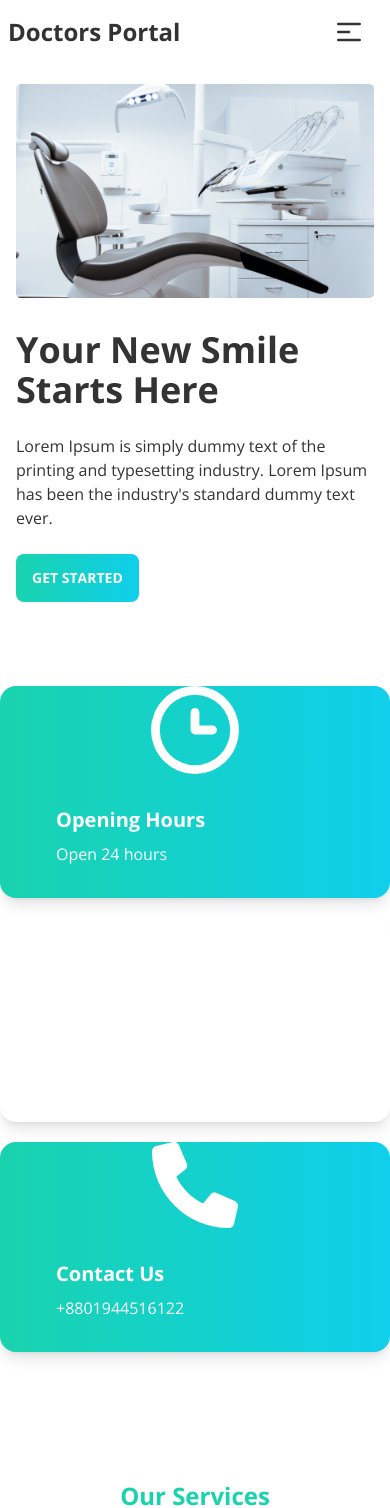
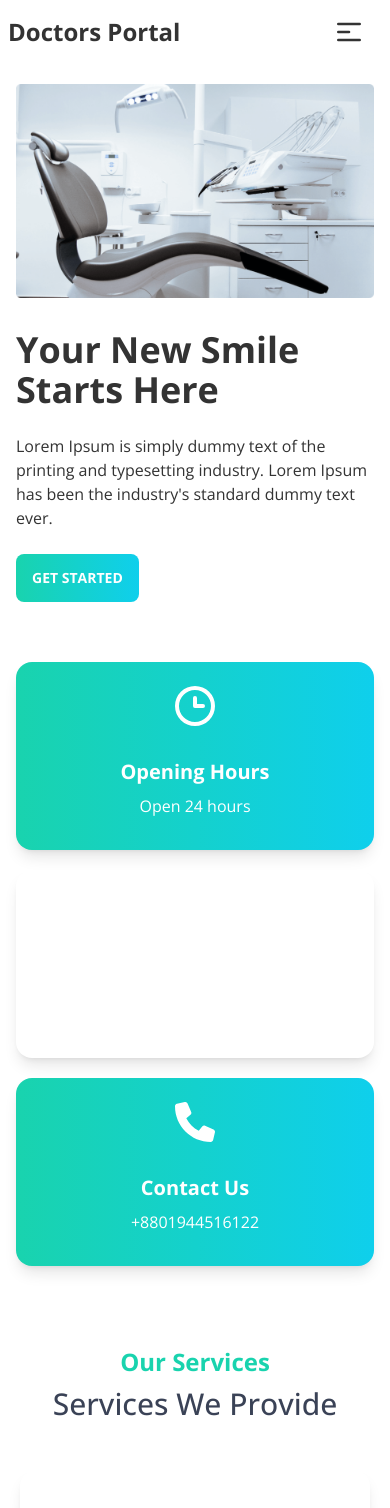
Before and after one commit to technayan/doctors-portal, a React (Create React App) app: page / in a window 390 px wide. Shown: the top 1508 px of the page. Built offline with nearby package versions, Linux system fonts and the light colour scheme.

Commit message:
Responsive issues fixed before testimonial section

```diff
--- a/src/Pages/Home/Info/Info.js
+++ b/src/Pages/Home/Info/Info.js
@@ -7,7 +7,7 @@ import './Info.css';
 
 const Info = () => {
     return (
-        <div className='grid grid-cols-1 md:grid-cols-3 gap-5 py-16 info-area'>
+        <div className='grid grid-cols-1 md:grid-cols-3 gap-5 mx-4 py-10 md:py-14 lg:py-16 info-area'>
             <InfoCard img={clock} cardTitle='Opening Hours' cardInfo='Open 24 hours' cardBg='bg-gradient-to-r from-secondary to-primary'/>
             <InfoCard img={marker} cardTitle='Our Location' cardInfo='Brooklyn, NY 10036, USA' cardBg='bg-accent'/>
             <InfoCard img={phone} cardTitle='Contact Us' cardInfo='+8801944516122' cardBg='bg-gradient-to-r from-secondary to-primary'/>
--- a/src/Pages/Home/Info/InfoCard/InfoCard.js
+++ b/src/Pages/Home/Info/InfoCard/InfoCard.js
@@ -2,11 +2,11 @@ import React from 'react';
 
 const InfoCard = ({img,cardTitle, cardInfo, cardBg}) => {
     return (
-        <div className={`card lg:card-side bg-base-100 shadow-lg text-white px-6 ${cardBg}`}>
-            <figure><img className='lg:w-4/5' src={img} alt="icon"/></figure>
-            <div className="card-body">
-                <h2 className="card-title">{cardTitle}</h2>
-                <p>{cardInfo}</p>
+        <div className={`card lg:card-side bg-base-100 shadow-lg text-white p-6 md:px-0 lg:px-6 ${cardBg}`}>
+            <figure><img className='w-[40px] h-[40px] md:w-[60px] md:h-[60px] lg:w-4/5' src={img} alt="icon"/></figure>
+            <div className="card-body pb-2 lg:pb-8">
+                <h2 className="card-title mx-auto lg:mx-0">{cardTitle}</h2>
+                <p className='text-center lg:text-left'>{cardInfo}</p>
             </div>
         </div>
     );
--- a/src/Pages/Home/MakeAppointment/MakeAppointment.js
+++ b/src/Pages/Home/MakeAppointment/MakeAppointment.js
@@ -4,13 +4,13 @@ import doctor from '../../../assets/images/doctor.png'
 
 const MakeAppointment = () => {
     return (
-        <section className='flex items-center bg-appointment-pattern bg-cover bg-no-repeat mt-16 px-12'>
+        <section className='flex items-center bg-appointment-pattern bg-cover bg-no-repeat mt-0 lg:mt-16 px-4 py-16 lg:px-12'>
             <div className='flex-1 hidden lg:block'>
                 <img className='-mt-32' src={doctor} alt="Doctor" />
             </div>
             <div className='flex-1'>
                 <h5 className='text-2xl font-bold text-secondary capitalize'>Appointment</h5>
-                <h2 className='text-4xl text-white capitalize font-medium my-3'>Make an appointment today</h2>
+                <h2 className='text-3xl md:text-4xl text-white capitalize font-medium my-3'>Make an appointment today</h2>
                 <p className='text-white mb-6'>It is a long established fact that a reader will be distracted by the readable content of a page when looking at its layout. The point of using Lorem Ipsumis that it has a more-or-less normal distribution of letters,as opposed to using 'Content here, content here', making it look like readable English. Many desktop publishing packages and web page.</p>
                 <PrimaryBtn>Book an Appointmet</PrimaryBtn>
             </div>
--- a/src/Pages/Home/Services/Services.js
+++ b/src/Pages/Home/Services/Services.js
@@ -26,12 +26,12 @@ const Services = () => {
         },
     ]
     return (
-        <section className='py-16'>
+        <section className='py-10 md:py-14 lg:py-16'>
             <div className="text-center pb-10">
                 <h5 className='text-secondary font-bold text-2xl capitalize'>Our services</h5>
-                <h2 className='text-4xl font-medium capitalize text-accent my-2'>Services we provide</h2>
+                <h2 className='text-3xl md:text-4xl font-medium capitalize text-accent my-2'>Services we provide</h2>
             </div>
-            <div className='grid lg:grid-cols-3 gap-10'>
+            <div className='grid lg:grid-cols-3 mx-5 gap-10'>
                 {
                     services.map(service => <Service key={service._id} service={service} />)
                 }
--- a/src/Pages/Home/Treatment/Treatment.js
+++ b/src/Pages/Home/Treatment/Treatment.js
@@ -4,11 +4,11 @@ import PrimaryBtn from '../../Shared/PrimaryBtn';
 
 const Treatment = () => {
     return (
-        <section className="hero py-16">
+        <section className="hero py-10 md:py-14 lg:py-16">
         <div className="hero-content grid grid-cols-1 lg:grid-cols-2 justify-around ">
-            <img src={treatment} className="w-100 lg:max-w-sm rounded-lg lg:ml-auto lg:mx-10" alt='Treatment'/>
-            <div className='w-50 lg:mx-10'>
-                <h1 className="text-5xl font-bold text-accent">Exceptional Dental Care, on Your Terms</h1>
+            <img src={treatment} className="w-full lg:max-w-sm rounded-lg lg:ml-auto lg:mx-10" alt='Treatment'/>
+            <div className='w-50 lg:mx-10 mt-3 lg:mt-0'>
+                <h1 className="text-3xl md:text-4xl font-bold text-accent">Exceptional Dental Care, on Your Terms</h1>
                 <p className="py-6">It is a long established fact that a reader will be distracted by the readable content of a page when looking at its layout. The point of using Lorem Ipsumis that it has a more-or-less normal distribution of letters,as opposed to using 'Content here, content here', making it look like readable English. Many desktop publishing packages and web page.</p>
                 <PrimaryBtn>Get Started</PrimaryBtn>
             </div>
```
